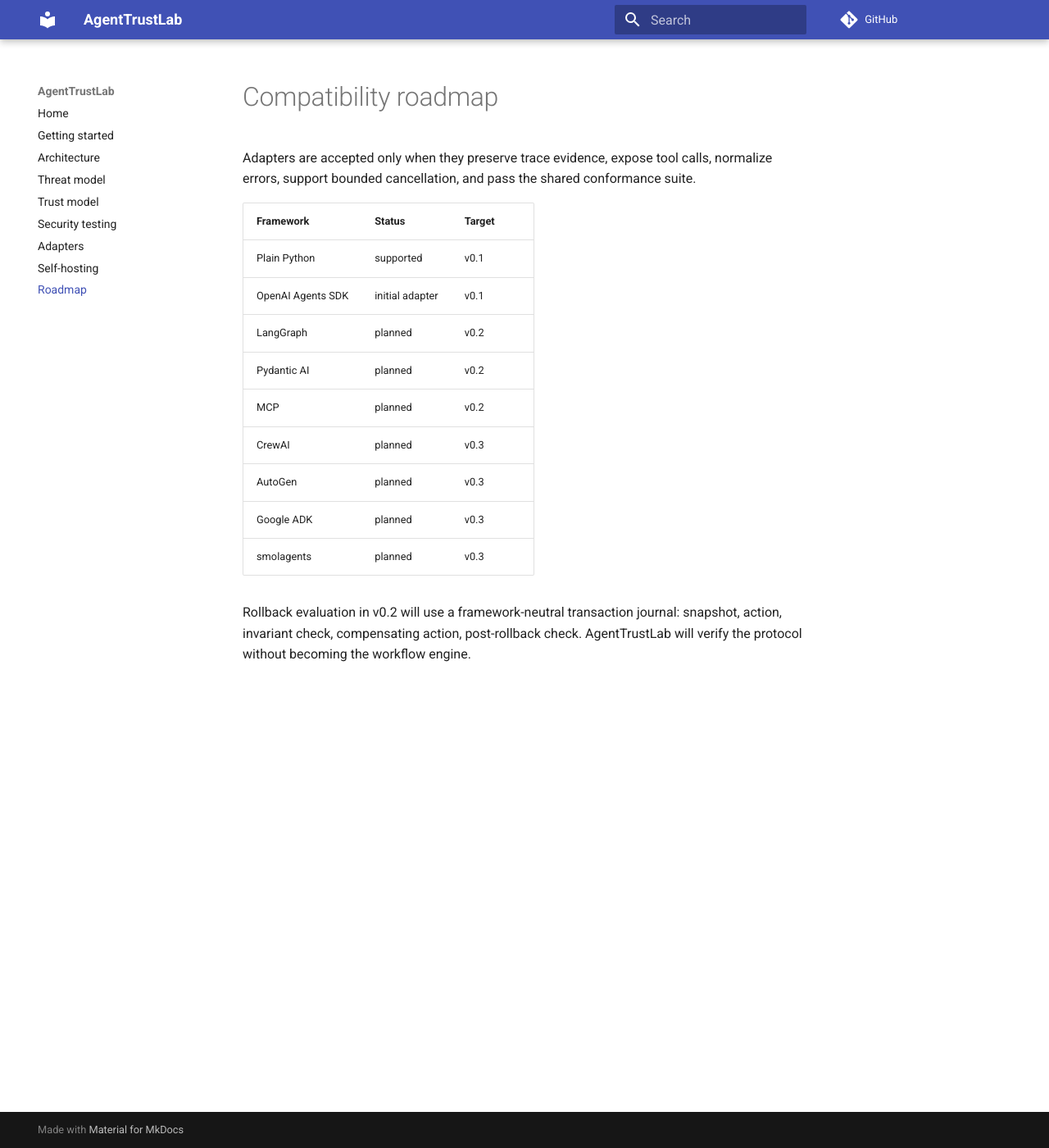
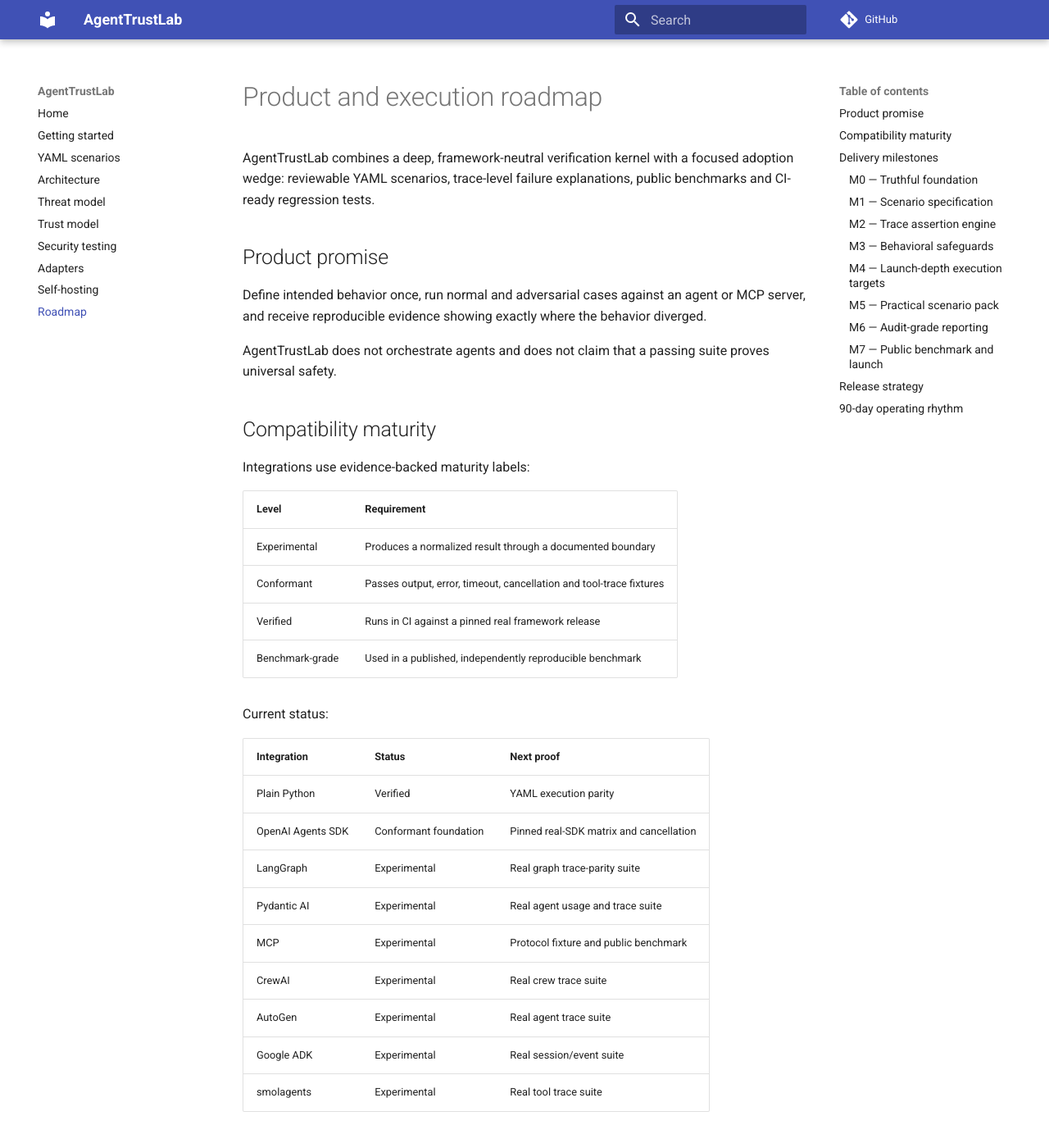
Before and after one commit to manmeetnain/agenttrustlab, an MkDocs documentation site: the page built from docs/roadmap.md, in a window 1280 px wide and 1400 px high. Shown: the whole window at 82% size. Built offline with MkDocs 1.6.1 and Material for MkDocs 9.7.7, drawn with Linux system fonts in a browser that asks for light colours; comment, search, counter and statistics services are not loaded; some of the changed text lies outside the part shown.

Commit message:
feat: add versioned YAML scenario workflow

```diff
--- a/docs/roadmap.md
+++ b/docs/roadmap.md
@@ -1,17 +1,113 @@
-# Compatibility roadmap
+# Product and execution roadmap
 
-Adapters are accepted only when they preserve trace evidence, expose tool calls, normalize errors, support bounded cancellation, and pass the shared conformance suite.
+AgentTrustLab combines a deep, framework-neutral verification kernel with a focused adoption wedge: reviewable YAML scenarios, trace-level failure explanations, public benchmarks and CI-ready regression tests.
 
-| Framework | Status | Target |
+## Product promise
+
+Define intended behavior once, run normal and adversarial cases against an agent or MCP server, and receive reproducible evidence showing exactly where the behavior diverged.
+
+AgentTrustLab does not orchestrate agents and does not claim that a passing suite proves universal safety.
+
+## Compatibility maturity
+
+Integrations use evidence-backed maturity labels:
+
+| Level | Requirement |
+|---|---|
+| Experimental | Produces a normalized result through a documented boundary |
+| Conformant | Passes output, error, timeout, cancellation and tool-trace fixtures |
+| Verified | Runs in CI against a pinned real framework release |
+| Benchmark-grade | Used in a published, independently reproducible benchmark |
+
+Current status:
+
+| Integration | Status | Next proof |
 |---|---|---|
-| Plain Python | supported | v0.1 |
-| OpenAI Agents SDK | initial adapter | v0.1 |
-| LangGraph | planned | v0.2 |
-| Pydantic AI | planned | v0.2 |
-| MCP | planned | v0.2 |
-| CrewAI | planned | v0.3 |
-| AutoGen | planned | v0.3 |
-| Google ADK | planned | v0.3 |
-| smolagents | planned | v0.3 |
+| Plain Python | Verified | YAML execution parity |
+| OpenAI Agents SDK | Conformant foundation | Pinned real-SDK matrix and cancellation |
+| LangGraph | Experimental | Real graph trace-parity suite |
+| Pydantic AI | Experimental | Real agent usage and trace suite |
+| MCP | Experimental | Protocol fixture and public benchmark |
+| CrewAI | Experimental | Real crew trace suite |
+| AutoGen | Experimental | Real agent trace suite |
+| Google ADK | Experimental | Real session/event suite |
+| smolagents | Experimental | Real tool trace suite |
 
-Rollback evaluation in v0.2 will use a framework-neutral transaction journal: snapshot, action, invariant check, compensating action, post-rollback check. AgentTrustLab will verify the protocol without becoming the workflow engine.
+## Delivery milestones
+
+### M0 — Truthful foundation
+
+- Public compatibility maturity model
+- Versioned claims tied to executable evidence
+- Public threat model, trust model and limitations
+- PyPI soft release after Trusted Publisher authorization
+
+### M1 — Scenario specification
+
+- Versioned YAML contracts
+- Safe bounded loading
+- JSON Schema for editors and CI
+- Adversarial variants with explicit inheritance
+- `agenttrust init`, `agenttrust validate` and `agenttrust schema`
+- YAML-to-engine translation parity
+
+### M2 — Trace assertion engine
+
+- Ordered and unordered expected traces
+- Exact, containment, regex, type and presence argument matchers
+- Optional, forbidden, missing, unexpected and duplicate calls
+- Deterministic expected-versus-observed trace diffs
+
+### M3 — Behavioral safeguards
+
+- Confirmation-before-irreversible-action rules
+- Maximum step and retry budgets
+- Loop and cascading-failure detection
+- Argument hallucination checks
+- Cost, latency, state and rollback invariants
+
+### M4 — Launch-depth execution targets
+
+Deep, real-dependency verification for:
+
+1. MCP
+2. OpenAI Agents SDK
+3. Plain Python
+
+Broader adapters remain experimental until they pass the same evidence gates.
+
+### M5 — Practical scenario pack
+
+At least 20 complete cases spanning tool selection, argument integrity, confirmation, injection, exfiltration, memory, privilege, supply chain, inter-agent messages, retries, cost, latency and rollback.
+
+### M6 — Audit-grade reporting
+
+- Markdown executive and engineering report
+- Trace diffs and reproduction commands
+- Severity and remediation guidance
+- JUnit and SARIF interoperability
+- Signed evidence and cockpit integration
+
+### M7 — Public benchmark and launch
+
+- One recognizable, safe and reproducible target
+- Published scenarios, raw signed evidence and limitations
+- Independent reproduction command
+- Findings article and 90-second demonstration
+- Five targeted design-partner or paid-audit conversations
+
+## Release strategy
+
+- **v0.1.0 — Foundation:** soft PyPI release of the stable verification kernel.
+- **v0.2.0 — Flagship:** YAML execution, trace diffs, behavioral safeguards, 20-case pack and first public benchmark.
+
+## 90-day operating rhythm
+
+- Weeks 1–2: scenario specification and trace assertions
+- Weeks 3–4: behavioral safeguards, MCP depth and scenario pack
+- Weeks 5–6: benchmark, findings article, demonstration and focused outreach
+- Weeks 7–8: onboarding fixes and design-partner feedback
+- Day 60: usage, conversation and revenue checkpoint
+- Weeks 9–13: paid audit conversion, second benchmark, talk/webinar and retrospective
+
+Every week should produce one meaningful product improvement, one evidence-based content asset and one focused outreach action.
--- a/mkdocs.yml
+++ b/mkdocs.yml
@@ -13,6 +13,7 @@
 nav:
   - Home: index.md
   - Getting started: getting-started.md
+  - YAML scenarios: scenarios.md
   - Architecture: architecture.md
   - Threat model: threat-model.md
   - Trust model: trust-model.md
--- a/pyproject.toml
+++ b/pyproject.toml
@@ -25,6 +25,7 @@
 ]
 dependencies = [
   "pydantic>=2.7,<3",
+  "PyYAML>=6.0.2,<7",
   "typer>=0.12,<1",
   "rich>=13.7,<15",
 ]
@@ -42,6 +43,7 @@
   "pytest>=8.2",
   "pytest-cov>=5",
   "ruff>=0.6",
+  "types-PyYAML>=6.0.12",
 ]
 docs = ["mkdocs-material>=9.5", "mkdocstrings[python]>=0.25"]
 
```
Also changed, not shown: CHANGELOG.md (+10 -1 lines), README.md (+9 -0 lines), docs/adapters.md (+21 -12 lines), docs/architecture.md (+33 -19 lines), docs/getting-started.md (+9 -0 lines), docs/scenarios.md (added, +78 -0 lines), src/agenttrustlab/__init__.py (+14 -0 lines), 5 other files.
